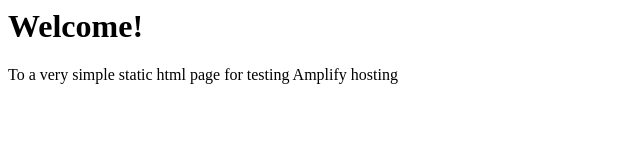
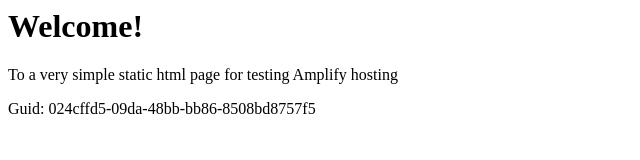
Before and after one commit to aws-aemilia-gru/Github-PR-Commit-Integration-Test-DoNotTouch-Gith-P5X5MO5I-v1-preprod-sa-east-1, a website: page src/index.html in a window 1280 px wide. Shown: the whole page, without its empty margins (0-640 px from the left). Drawn offline with Linux system fonts and the light colour scheme.

Commit message:
commit from integ tests

```diff
--- a/src/index.html
+++ b/src/index.html
@@ -1,3 +1,5 @@
+
+
 <html lang="en">
 
 <head>
@@ -10,6 +12,6 @@
 <body>
     <h1>Welcome!</h1>
     <p>To a very simple static html page for testing Amplify hosting</p>
-</body>
+    <p>Guid: 024cffd5-09da-48bb-bb86-8508bd8757f5</p></body>
 
 </html>
```
